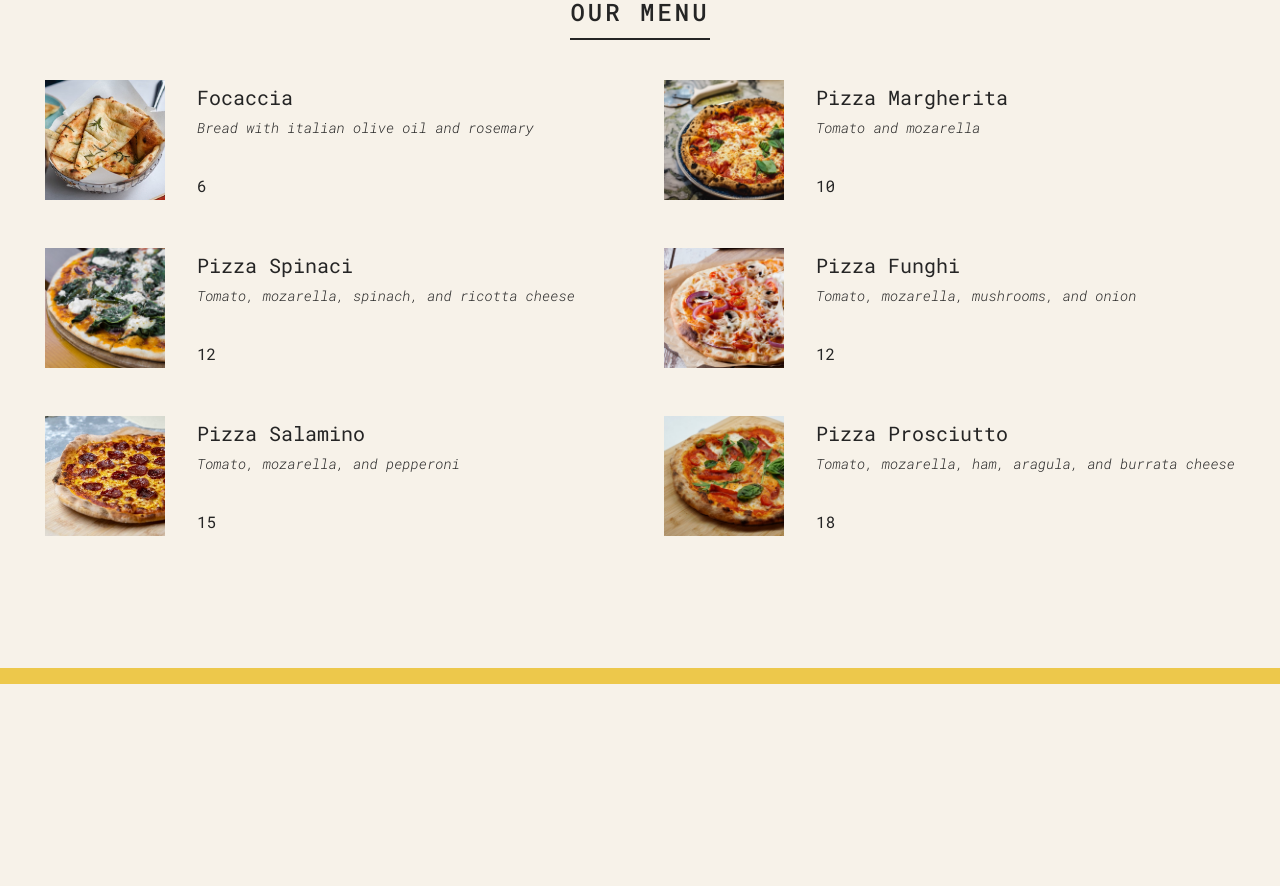
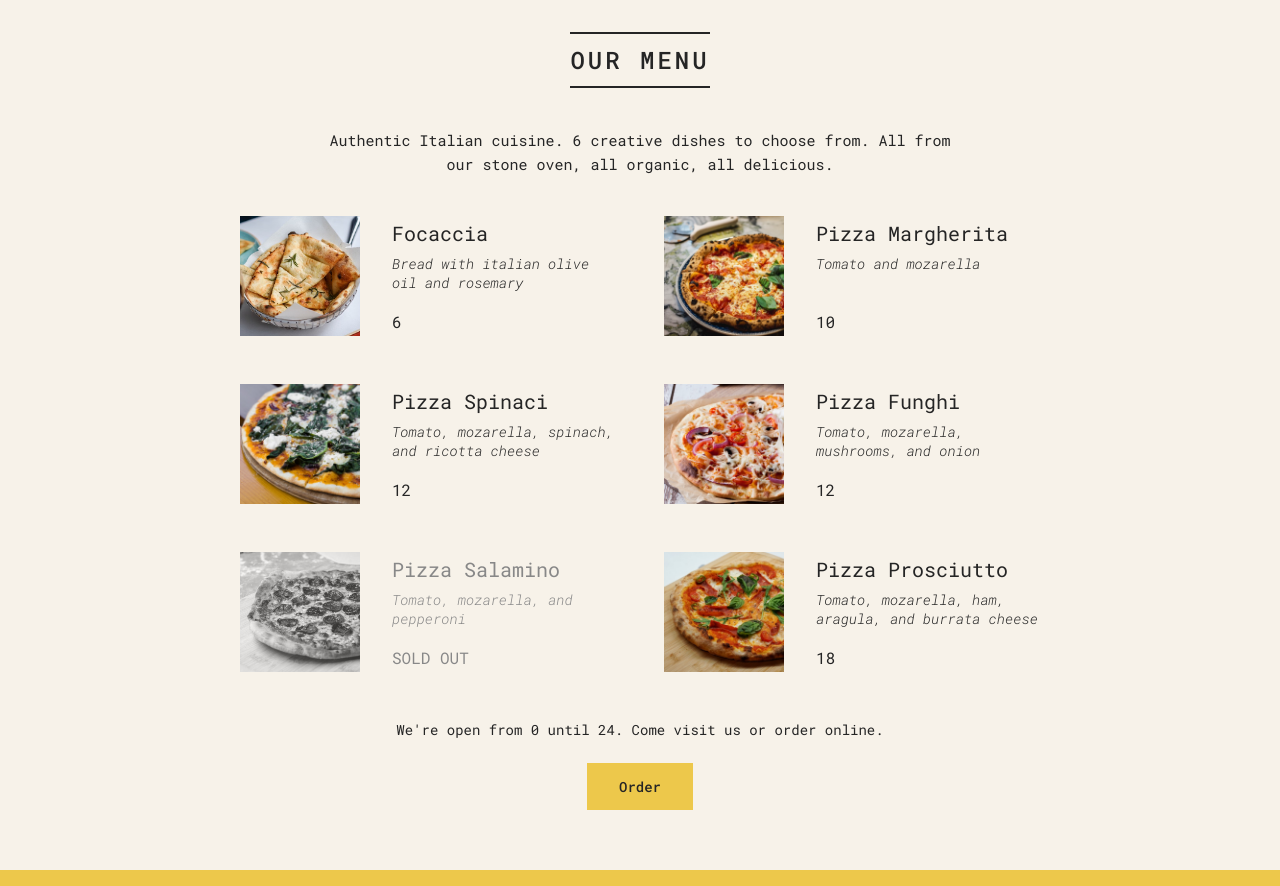
Before and after one commit to daniel-su1/pizza-menu, a React app: page / in a window 1280 px wide. Shown: the part 116-1002 px from the top of the page. Before the commit the page ends 800 px from the top, so only its background shows below. Built offline with nearby package versions, Linux system fonts and the light colour scheme.

Commit message:
added conditional rendering

```diff
--- a/public/index.html
+++ b/public/index.html
@@ -24,7 +24,7 @@
       work correctly both with client-side routing and a non-root public URL.
       Learn how to configure a non-root public URL by running `npm run build`.
     -->
-    <title>React App</title>
+    <title>Fast Pizzza Co.</title>
   </head>
   <body>
     <noscript>You need to enable JavaScript to run this app.</noscript>
--- a/src/index.js
+++ b/src/index.js
@@ -49,7 +49,7 @@
 
 function App() {
   return (
-    <div>
+    <div className="container">
       <Header />
       <Menu />
       <Footer />
@@ -60,7 +60,7 @@
 function Header() {
   return (
     <header className="header">
-      <h1>Fast React Pizza Co.</h1>
+      <h1>Fast Pizzza Co.</h1>
     </header>
   );
 }
@@ -73,12 +73,21 @@
     <main className="menu">
       <h2>Our Menu</h2>
 
-      {numPizzas > 0 && (
-        <ul className="pizzas">
-          {pizzas.map((pizza) => (
-            <Pizza pizzaObj={pizza} key={pizza.name} />
-          ))}
-        </ul>
+      {numPizzas > 0 ? (
+        <>
+          <p>
+            Authentic Italian cuisine. 6 creative dishes to choose from. All
+            from our stone oven, all organic, all delicious.
+          </p>
+
+          <ul className="pizzas">
+            {pizzas.map((pizza) => (
+              <Pizza pizzaObj={pizza} key={pizza.name} />
+            ))}
+          </ul>
+        </>
+      ) : (
+        <p>We're still working on our menu. Please come back later</p>
       )}
 
       {/* <Pizza
@@ -92,15 +101,18 @@
   );
 }
 
-function Pizza(props) {
-  console.log(props);
+function Pizza({ pizzaObj }) {
+  console.log(pizzaObj);
+
+  // if (pizzaObj.soldOut) return null;
+
   return (
-    <li className="pizza">
-      <img src={props.pizzaObj.photoName} alt={props.pizzaObj.name} />
+    <li className={`pizza ${pizzaObj.soldOut ? 'sold-out' : ""}`}>
+      <img src={pizzaObj.photoName} alt={pizzaObj.name} />
       <div>
-        <h3>{props.pizzaObj.name}</h3>
-        <p>{props.pizzaObj.ingredients}</p>
-        <span>{props.pizzaObj.price}</span>
+        <h3>{pizzaObj.name}</h3>
+        <p>{pizzaObj.ingredients}</p>
+        <span>{pizzaObj.soldOut ? "SOLD OUT" : pizzaObj.price}</span>
       </div>
     </li>
   );
@@ -108,7 +120,7 @@
 
 function Footer() {
   const hour = new Date().getHours();
-  const openHour = 12;
+  const openHour = 0;
   const closeHour = 24;
   const isOpen = hour >= openHour && hour <= closeHour;
   console.log(isOpen);
@@ -116,17 +128,39 @@
   // if(hour => openHour && hour <= closeHour) alert("We're currently open!");
   // else alert("Sorry, we're currently closed!");
 
+  // if(!isOpen){
+  //   return (
+
+  //     <p>
+  //       We're happy to welcome you between {openHour} and {closeHour}
+  //     </p>
+  //   );
+  // }
+
   return (
     <footer className="footer">
-      {isOpen && (
-        <div className="order">
-          <p>We're open until {closeHour}. Come visit us or order online.</p>
-          <button className="btn">Order</button>
-        </div>
+      {isOpen ? (
+        <Order closeHour={closeHour} openHour={openHour} />
+      ) : (
+        <p>
+          We're happy to welcome you between {openHour} and {closeHour}
+        </p>
       )}
     </footer>
   );
   // return React.createElement("footer", null, "We're currently open!");
+}
+
+function Order({ closeHour, openHour }) {
+  return (
+    <div className="order">
+      <p>
+        We're open from {openHour} until {closeHour}. Come visit us or order
+        online.
+      </p>
+      <button className="btn">Order</button>
+    </div>
+  );
 }
 
 const root = ReactDOM.createRoot(document.getElementById("root"));
```
Also changed, not shown: public/favicon.ico (deleted).
